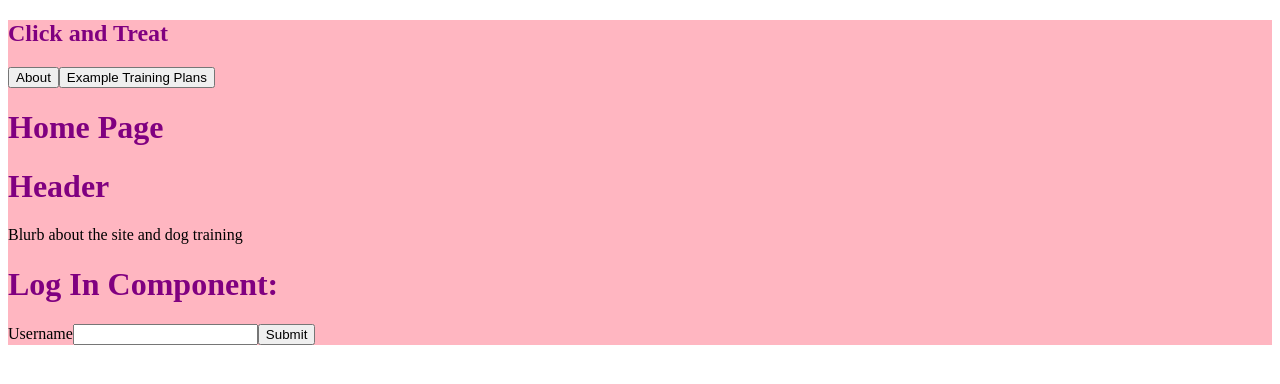
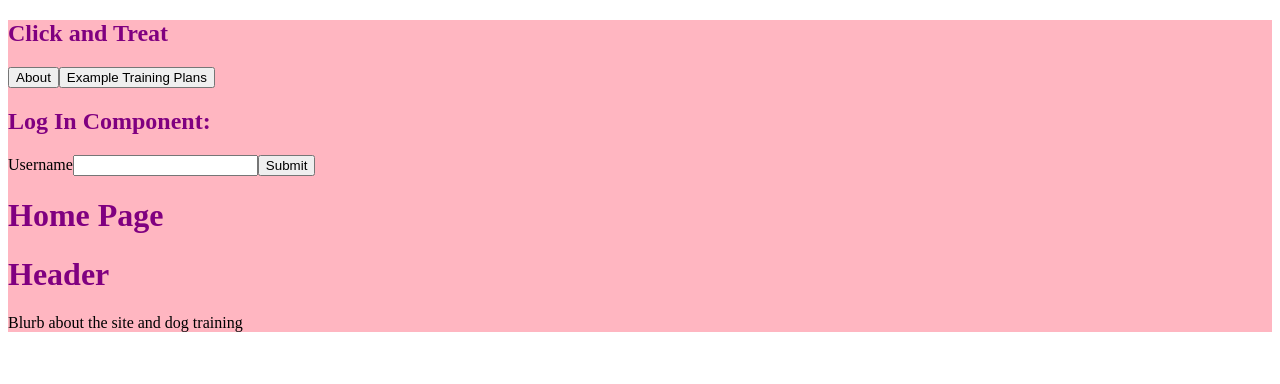
Before and after one commit to tati-guzman/click-and-treat, a React (Vite) app in the folder client/: page / in a window 1280 px wide. Shown: the top 384 px of the page. Built offline with nearby package versions, Linux system fonts and the light colour scheme.

Commit message:
Moves Log In component into nav bar and out of homepage

```diff
--- a/client/src/components/HomePage.jsx
+++ b/client/src/components/HomePage.jsx
@@ -1,6 +1,6 @@
 //Import necessary functionalities
 import React from 'react';
-import LogIn from './LogIn.jsx';
+// import LogIn from './LogIn.jsx';
 
 const HomePage = () => {
 
@@ -13,7 +13,7 @@ const HomePage = () => {
             <h1>Header</h1>
             <p>Blurb about the site and dog training</p>
 
-            <LogIn />
+            {/* <LogIn /> */}
 
         </div>
     )
--- a/client/src/components/NavBar.jsx
+++ b/client/src/components/NavBar.jsx
@@ -1,6 +1,9 @@
 //Import necessary functionalities
 import React, { useContext } from 'react';
 import ComponentContext from '../ComponentContext.js';
+
+//Import log in component to hang out in the upper right hand corner of the page
+import LogIn from './LogIn.jsx';
 
 const NavBar = ({ }) => {
 
@@ -15,6 +18,8 @@ const NavBar = ({ }) => {
             <button onClick={() => setComponent('about')}>About</button>
             <button onClick={() => setComponent('examples')}>Example Training Plans</button>
 
+            <LogIn />
+
         </nav>
     )
 }
```
